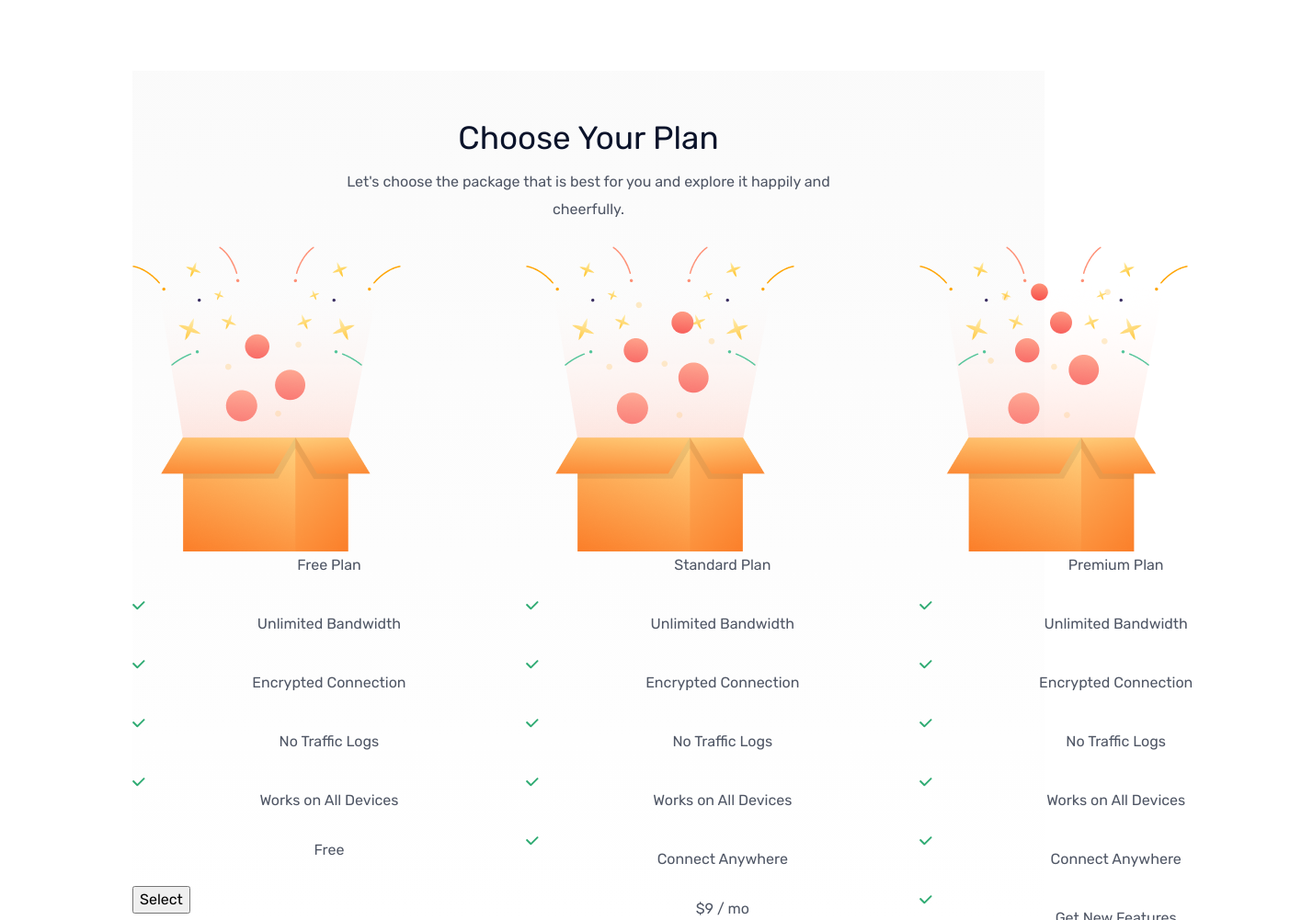
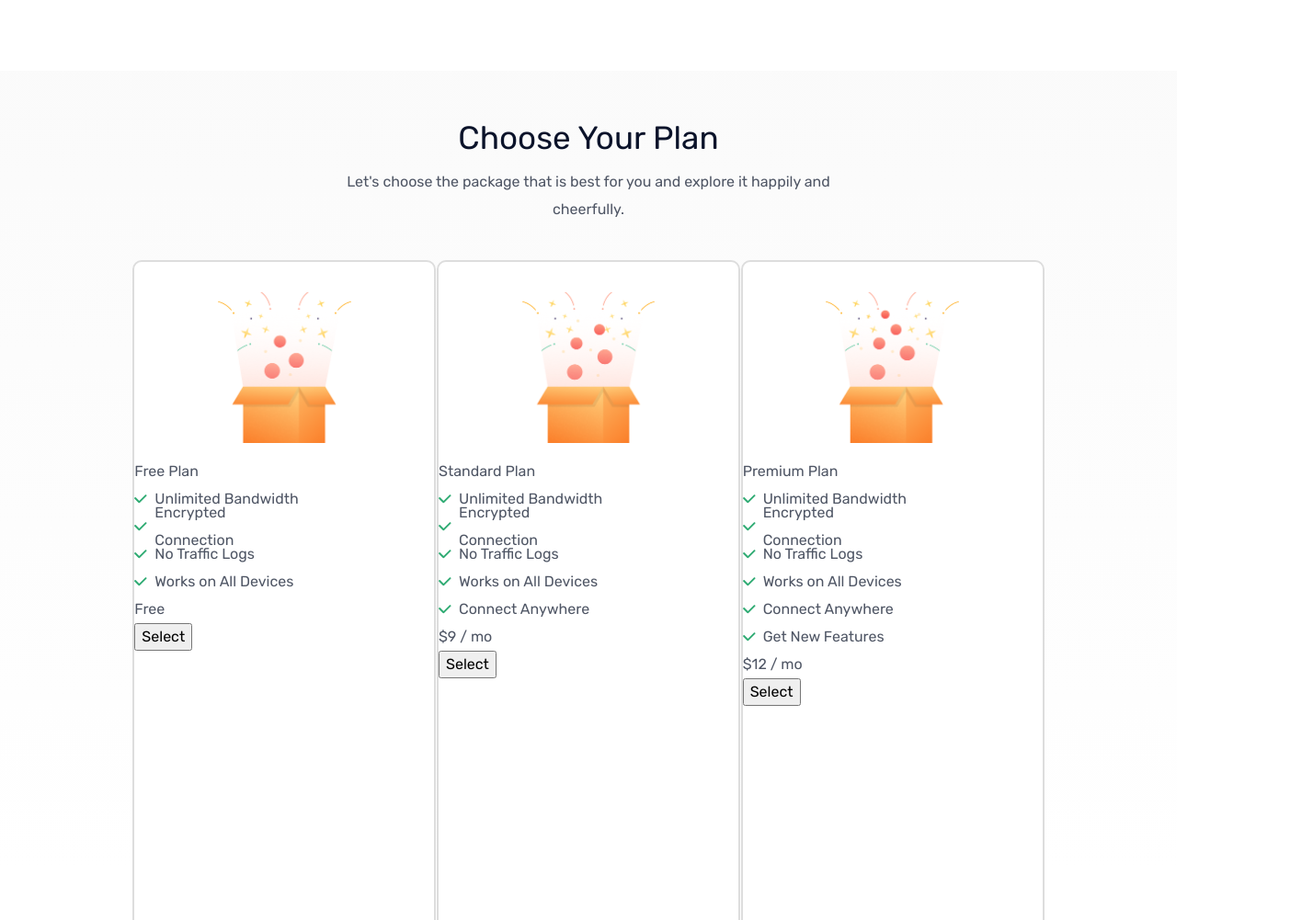
Before and after one commit to alaswadiyy/laslesvpn, a website: page index.html in a window 1280 px wide. Shown: the part 1228-2229 px from the top of the page at 92% size, 1428 px wide, since content can reach past the window. Drawn offline with Linux system fonts and the light colour scheme.

Commit message:
feat: subscriptions

```diff
--- a/css/style.css
+++ b/css/style.css
@@ -204,6 +204,9 @@
   /* subscription section */
   .subscriptions{
     background: linear-gradient(180deg, #F8F8F8 -45.04%, rgba(248, 248, 248, 0.00) 88.56%);
+
+  }
+  .subscriptions .container {
     margin: 5rem 9rem;
   }
   .subscriptions h2 {
@@ -218,7 +221,7 @@
     line-height: 50px;
     text-align: center;
   }
-  .subscriptions p {
+  .subscriptions .choose {
     width: 555px;
     margin: auto;
     padding: 0 0 1.5rem 0;
@@ -233,3 +236,27 @@
   .subscriptions .flex{
     display: flex;
   }
+  .subscriptions .container .plans {
+    width: 330px;
+    height: 760px;
+    padding: 1rem 0;
+    margin: 1rem auto;
+    border-radius: 10px;
+    border: 2px solid #DDD;
+    background: #FFF;
+    flex-shrink: 0;
+  }
+  .subscriptions .container .plans .sub {
+    width: 144.904px;
+    height: 165.374px;
+    margin: 1rem auto;
+  }
+  .plans div .flex {
+    display: flex;
+    align-items: center;
+    gap: .5rem;
+    width: 180.17px;
+    height: 30px;
+    top: 2111.55px;
+    left: 244.96px;
+  }
--- a/index.html
+++ b/index.html
@@ -98,26 +98,27 @@
     </section>
 
     <section id="pricing" class="subscriptions">
+        <div class="container">
             <h2>Choose Your Plan</h2>
-        <p>Let's choose the package that is best for you and explore it happily and cheerfully.</p>
+            <p class="choose">Let's choose the package that is best for you and explore it happily and cheerfully.</p>
             <div class="flex">
-            <div>
-                <img src="./images/free_plan.png" alt="free">
+                <div class="plans">
+                    <img class="sub" src="./images/free_plan.png" alt="free">
                     <p>Free Plan</p>
                     <div>
-                    <div>
+                        <div class="flex">
                             <img src="./images/plan_check.png" alt="plan">
                             <p>Unlimited Bandwidth</p>
                         </div>
-                    <div>
+                        <div class="flex">
                             <img src="./images/plan_check.png" alt="plan">
                             <p>Encrypted Connection</p>
                         </div>
-                    <div>
+                        <div class="flex">
                             <img src="./images/plan_check.png" alt="plan">
                             <p>No Traffic Logs</p>
                         </div>
-                    <div>
+                        <div class="flex">
                             <img src="./images/plan_check.png" alt="plan">
                             <p>Works on All Devices</p>
                         </div>
@@ -126,27 +127,27 @@
                     <button>Select</button>
                 </div>
 
-            <div>
-                <img src="./images/standard_plan.png" alt="free">
+                <div class="plans">
+                    <img class="sub" src="./images/standard_plan.png" alt="free">
                     <p>Standard Plan</p>
                     <div>
-                    <div>
+                        <div class="flex">
                             <img src="./images/plan_check.png" alt="plan">
                             <p>Unlimited Bandwidth</p>
                         </div>
-                    <div>
+                        <div class="flex">
                             <img src="./images/plan_check.png" alt="plan">
                             <p>Encrypted Connection</p>
                         </div>
-                    <div>
+                        <div class="flex">
                             <img src="./images/plan_check.png" alt="plan">
                             <p>No Traffic Logs</p>
                         </div>
-                    <div>
+                        <div class="flex">
                             <img src="./images/plan_check.png" alt="plan">
                             <p>Works on All Devices</p>
                         </div>
-                    <div>
+                        <div class="flex">
                             <img src="./images/plan_check.png" alt="plan">
                             <p>Connect Anywhere</p>
                         </div>
@@ -155,37 +156,38 @@
                     <button>Select</button>
                 </div>
 
-            <div>
-                <img src="./images/premium_plan.png" alt="free">
+                <div class="plans">
+                    <img class="sub" src="./images/premium_plan.png" alt="free">
                     <p>Premium Plan</p>
                     <div>
-                    <div>
+                        <div class="flex">
                             <img src="./images/plan_check.png" alt="plan">
                             <p>Unlimited Bandwidth</p>
                         </div>
-                    <div>
+                        <div class="flex">
                             <img src="./images/plan_check.png" alt="plan">
                             <p>Encrypted Connection</p>
                         </div>
-                    <div>
+                        <div class="flex">
                             <img src="./images/plan_check.png" alt="plan">
                             <p>No Traffic Logs</p>
                         </div>
-                    <div>
+                        <div class="flex">
                             <img src="./images/plan_check.png" alt="plan">
                             <p>Works on All Devices</p>
                         </div>
-                    <div>
+                        <div class="flex">
                             <img src="./images/plan_check.png" alt="plan">
                             <p>Connect Anywhere</p>
                         </div>
-                    <div>
+                        <div class="flex">
                             <img src="./images/plan_check.png" alt="plan">
                             <p>Get New Features</p>
                         </div>
                     </div>
                     <p>$12 <span>/ mo</span></p>
                     <button>Select</button>
+                </div>
             </div>
         </div>
     </section>
```
Lines whose indentation alone changed are shown as unchanged.
